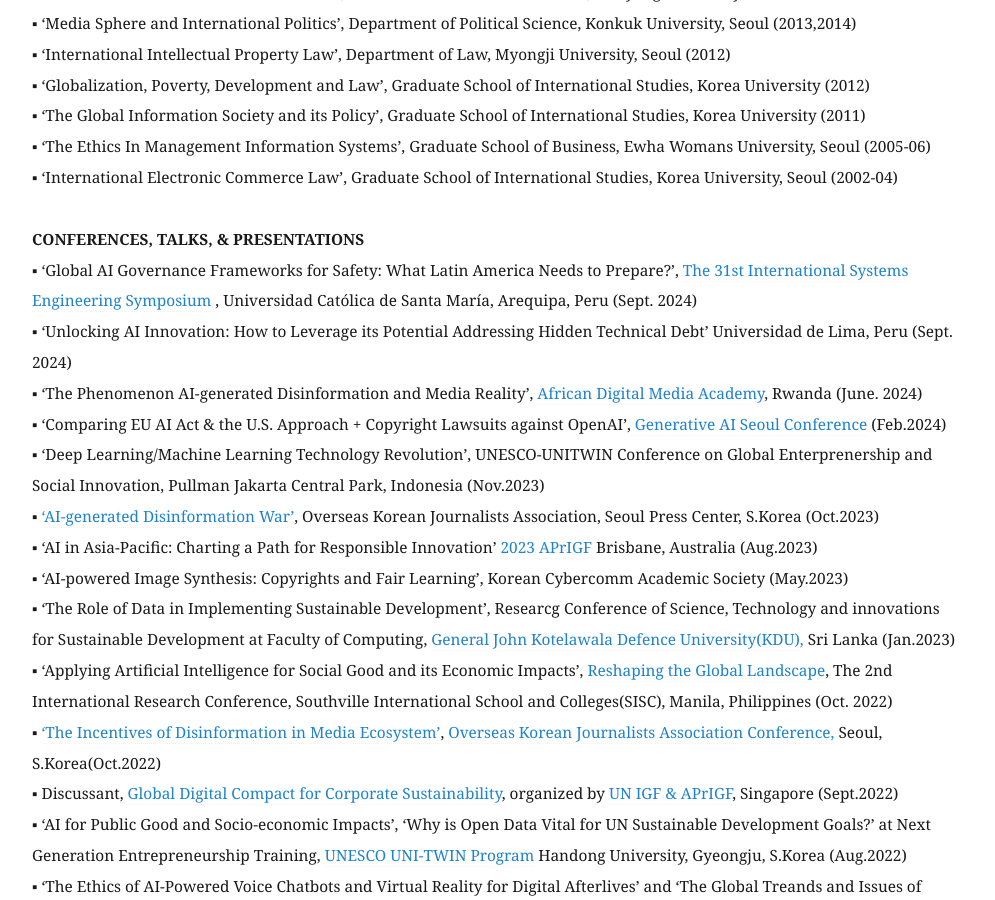
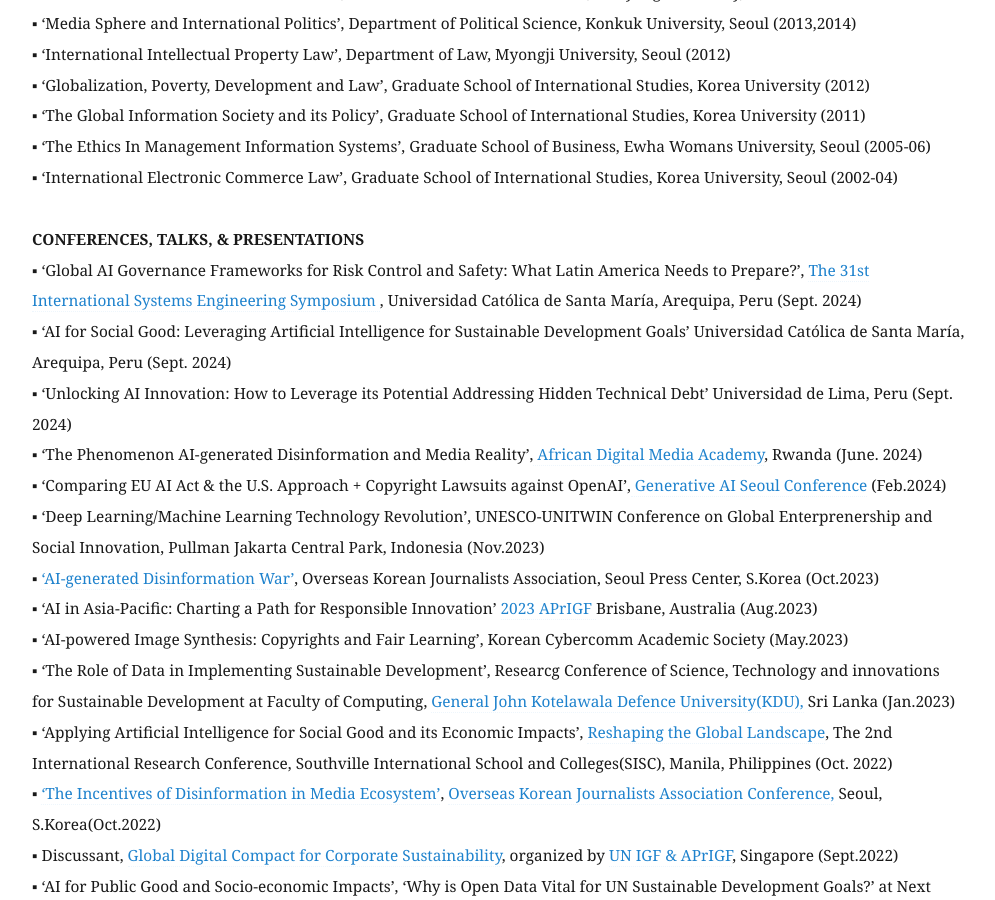
Before and after one commit to eunchangchoi/eunchangchoi.github.io, a Jekyll site: the page built from index.md, in a window 1280 px wide and 900 px high, scrolled down 5047 px. Shown: the whole window, without its empty margins (68-1063 px from the left). Built offline with Jekyll 4.4.1, drawn with Linux system fonts in a browser that asks for light colours.

Commit message:
Update index.md

```diff
--- a/index.md
+++ b/index.md
@@ -103,7 +103,8 @@
 ▪ ‘International Electronic Commerce Law’, Graduate School of International Studies, Korea University, Seoul (2002-04) <br>
     <br>
  <strong> CONFERENCES, TALKS, & PRESENTATIONS </strong> <br>
-▪ ‘Global AI Governance Frameworks for Safety: What Latin America Needs to Prepare?’, <a href="https://www2.ucsm.edu.pe/JINIS2024/"> The 31st International Systems Engineering Symposium </a>, Universidad Católica de Santa María, Arequipa, Peru (Sept. 2024) <br>
+▪ ‘Global AI Governance Frameworks for Risk Control and Safety: What Latin America Needs to Prepare?’, <a href="https://www2.ucsm.edu.pe/JINIS2024/"> The 31st International Systems Engineering Symposium </a>, Universidad Católica de Santa María, Arequipa, Peru (Sept. 2024) <br>
+▪ ‘AI for Social Good: Leveraging Artificial Intelligence for Sustainable Development Goals’ Universidad Católica de Santa María, Arequipa, Peru (Sept. 2024) <br>
 ▪ ‘Unlocking AI Innovation: How to Leverage its Potential Addressing Hidden Technical Debt’ Universidad de Lima, Peru (Sept. 2024) <br>
 ▪ ‘The Phenomenon AI-generated Disinformation and Media Reality’,<a href="https://www.rwandaadma.com"> African Digital Media Academy</a>, Rwanda (June. 2024)<br>
 ▪ ‘Comparing EU AI Act & the U.S. Approach + Copyright Lawsuits against OpenAI’,<a href="https://generativeai.kr/program/"> Generative AI Seoul Conference</a> (Feb.2024)<br>
```
